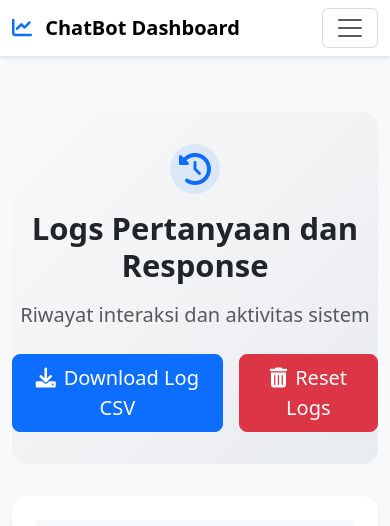
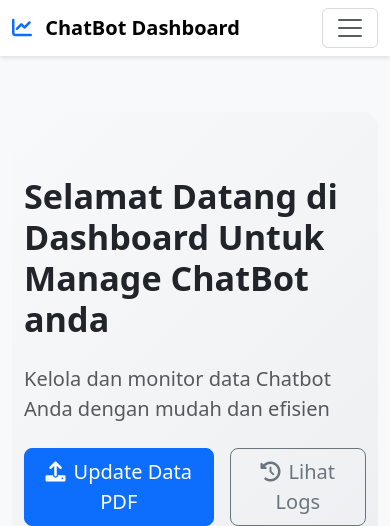
Before and after one commit to omidiyanto/groq-chatbot-telegram, a Flask app: page / in a window 390 px wide. Shown: the top 526 px of the page. Run offline with Flask 3, Linux system fonts and the light colour scheme; parts of the project's set-up code (start-up, migrations or seed data) failed here and were passed over; some libraries are stand-ins or nearby versions; grey boxes are pictures that could not be loaded.

Commit message:
Update index.html

```diff
--- a/templates/index.html
+++ b/templates/index.html
@@ -3,10 +3,9 @@
 <head>
     <meta charset="UTF-8">
     <meta name="viewport" content="width=device-width, initial-scale=1.0">
-    <title>Logs Dashboard</title>
+    <title>Dashboard Management - ChatBot</title>
     <link rel="stylesheet" href="https://cdnjs.cloudflare.com/ajax/libs/bootstrap/5.3.0/css/bootstrap.min.css">
     <link rel="stylesheet" href="https://cdnjs.cloudflare.com/ajax/libs/font-awesome/6.0.0/css/all.min.css">
-    <link rel="stylesheet" href="https://cdn.jsdelivr.net/npm/sweetalert2@11/dist/sweetalert2.min.css">
     <style>
         .navbar {
             box-shadow: 0 2px 4px rgba(0,0,0,.1);
@@ -20,46 +19,41 @@
             color: #0d6efd !important;
             transform: translateY(-2px);
         }
-        .page-header {
+        .hero-section {
             background: linear-gradient(135deg, #f8f9fa 0%, #e9ecef 100%);
-            padding: 2rem 0;
+            padding: 4rem 0;
             border-radius: 15px;
-            margin: 2rem 0;
+            margin-top: 2rem;
         }
-        .table-container {
+        .stat-card {
             background: white;
-            border-radius: 15px;
+            border-radius: 10px;
             padding: 1.5rem;
+            margin: 1rem 0;
             box-shadow: 0 4px 6px rgba(0,0,0,.05);
+            transition: transform 0.3s ease;
         }
-        .table {
-            margin-bottom: 0;
+        .stat-card:hover {
+            transform: translateY(-5px);
         }
-        .table thead th {
-            background-color: #f8f9fa;
-            border-bottom: 2px solid #dee2e6;
-            padding: 1rem;
-            font-weight: 600;
+        .action-card {
+            border: none;
+            border-radius: 12px;
+            transition: all 0.3s ease;
+            height: 100%;
         }
-        .table td {
-            padding: 1rem;
-            vertical-align: middle;
-        }
-        .action-button {
-            transition: all 0.3s ease;
-        }
-        .action-button:hover {
-            transform: translateY(-2px);
+        .action-card:hover {
+            transform: translateY(-5px);
+            box-shadow: 0 10px 20px rgba(0,0,0,.1);
         }
         .icon-circle {
-            width: 50px;
-            height: 50px;
+            width: 60px;
+            height: 60px;
             border-radius: 50%;
             display: flex;
             align-items: center;
             justify-content: center;
             margin-bottom: 1rem;
-            display: inline-flex;
         }
     </style>
 </head>
@@ -76,94 +70,108 @@
             <div class="collapse navbar-collapse" id="navbarNav">
                 <ul class="navbar-nav mx-auto">
                     <li class="nav-item">
-                        <a class="nav-link" href="/"><i class="fas fa-home me-1"></i> Home</a>
+                        <a class="nav-link active" href="/"><i class="fas fa-home me-1"></i> Home</a>
                     </li>
                     <li class="nav-item">
                         <a class="nav-link" href="/upload"><i class="fas fa-upload me-1"></i> Update Data PDF</a>
                     </li>
                     <li class="nav-item">
-                        <a class="nav-link active" href="/logs"><i class="fas fa-history me-1"></i> Lihat Logs</a>
+                        <a class="nav-link" href="/logs"><i class="fas fa-history me-1"></i> Lihat Logs</a>
                     </li>
                 </ul>
                 <div class="d-flex">
-
                 </div>
             </div>
         </div>
     </nav>
 
     <div class="container py-4">
-        <div class="page-header text-center">
-            <div class="icon-circle bg-primary bg-opacity-10 mb-3">
-                <i class="fas fa-history fa-2x text-primary"></i>
-            </div>
-            <h1 class="display-5 fw-bold mb-3">Logs Pertanyaan dan Response</h1>
-            <p class="lead text-muted mb-4">Riwayat interaksi dan aktivitas sistem</p>
-            <div class="d-flex justify-content-center gap-3">
-                <a href="/download" class="btn btn-primary btn-lg action-button">
-                    <i class="fas fa-download me-2"></i>Download Log CSV
-                </a>
-                <form id="reset-form" action="/reset" method="post" style="display:inline;" onsubmit="confirmReset(event);">
-                    <button type="submit" class="btn btn-danger btn-lg action-button">
-                        <i class="fas fa-trash-alt me-2"></i>Reset Logs
-                    </button>
-                </form>
+        <div class="hero-section">
+            <div class="container">
+                <div class="row align-items-center">
+                    <div class="col-lg-6">
+                        <h1 class="display-4 fw-bold mb-4">Selamat Datang di Dashboard Untuk Manage ChatBot anda</h1>
+                        <p class="lead text-muted mb-4">Kelola dan monitor data Chatbot Anda dengan mudah dan efisien</p>
+                        <div class="d-flex gap-3">
+                            <a href="/upload" class="btn btn-primary btn-lg">
+                                <i class="fas fa-upload me-2"></i>Update Data PDF
+                            </a>
+                            <a href="/logs" class="btn btn-outline-secondary btn-lg">
+                                <i class="fas fa-history me-2"></i>Lihat Logs
+                            </a>
+                        </div>
+                    </div>
+                    <div class="col-lg-6">
+                        <img src="https://github.com/user-attachments/assets/258a3a24-3b3e-4c5c-b3c4-55c2d0879aba" alt="Dashboard illustration" class="img-fluid rounded-3">
+                    </div>
+                </div>
             </div>
         </div>
 
-        <div class="table-container">
-            <table class="table table-hover">
-                <thead>
-                    <tr>
-                        <th scope="col">
-                            <i class="fas fa-question-circle me-2 text-primary"></i>
-                            Pertanyaan
-                        </th>
-                        <th scope="col">
-                            <i class="fas fa-comment-dots me-2 text-primary"></i>
-                            Response
-                        </th>
-                    </tr>
-                </thead>
-                <tbody>
-                    {% for log in logs %}
-                    <tr>
-                        <td>{{ log.Pertanyaan }}</td>
-                        <td>{{ log.Response }}</td>
-                    </tr>
-                    {% endfor %}
-                </tbody>
-            </table>
+        <div class="row mt-5">
+            <div class="col-md-4">
+                <div class="stat-card">
+                    <div class="icon-circle bg-primary bg-opacity-10">
+                        <i class="fas fa-file-pdf fa-2x text-primary"></i>
+                    </div>
+                    <h3 class="fs-2 fw-bold">254</h3>
+                    <p class="text-muted mb-0">Total PDF Diupload</p>
+                </div>
+            </div>
+            <div class="col-md-4">
+                <div class="stat-card">
+                    <div class="icon-circle bg-success bg-opacity-10">
+                        <i class="fas fa-check-circle fa-2x text-success"></i>
+                    </div>
+                    <h3 class="fs-2 fw-bold">98%</h3>
+                    <p class="text-muted mb-0">Tingkat Keberhasilan</p>
+                </div>
+            </div>
+            <div class="col-md-4">
+                <div class="stat-card">
+                    <div class="icon-circle bg-info bg-opacity-10">
+                        <i class="fas fa-clock fa-2x text-info"></i>
+                    </div>
+                    <h3 class="fs-2 fw-bold">1,254</h3>
+                    <p class="text-muted mb-0">Total Aktivitas</p>
+                </div>
+            </div>
+        </div>
+
+        <div class="row mt-5 g-4">
+            <div class="col-md-6">
+                <div class="card action-card">
+                    <div class="card-body p-4">
+                        <div class="icon-circle bg-primary bg-opacity-10 mb-3">
+                            <i class="fas fa-upload fa-2x text-primary"></i>
+                        </div>
+                        <h4>Update Data PDF</h4>
+                        <p class="text-muted">Upload dan perbarui data PDF Anda dengan mudah dan cepat</p>
+                        <a href="/upload" class="btn btn-primary">
+                            Mulai Upload
+                            <i class="fas fa-arrow-right ms-2"></i>
+                        </a>
+                    </div>
+                </div>
+            </div>
+            <div class="col-md-6">
+                <div class="card action-card">
+                    <div class="card-body p-4">
+                        <div class="icon-circle bg-secondary bg-opacity-10 mb-3">
+                            <i class="fas fa-history fa-2x text-secondary"></i>
+                        </div>
+                        <h4>Lihat Logs Aktivitas</h4>
+                        <p class="text-muted">Monitor semua aktivitas dan riwayat perubahan data</p>
+                        <a href="/logs" class="btn btn-secondary">
+                            Lihat Logs
+                            <i class="fas fa-arrow-right ms-2"></i>
+                        </a>
+                    </div>
+                </div>
+            </div>
         </div>
     </div>
 
     <script src="https://cdnjs.cloudflare.com/ajax/libs/bootstrap/5.3.0/js/bootstrap.bundle.min.js"></script>
-    <script src="https://cdn.jsdelivr.net/npm/sweetalert2@11"></script>
-    <script>
-        function confirmReset(event) {
-            event.preventDefault();
-            Swal.fire({
-                title: 'Konfirmasi',
-                text: 'Apa anda yakin ingin menghapus?',
-                icon: 'warning',
-                showCancelButton: true,
-                confirmButtonText: 'Iya',
-                cancelButtonText: 'Tidak',
-                confirmButtonColor: '#dc3545',
-                cancelButtonColor: '#6c757d',
-                reverseButtons: true,
-                showClass: {
-                    popup: 'animate__animated animate__fadeInDown'
-                },
-                hideClass: {
-                    popup: 'animate__animated animate__fadeOutUp'
-                }
-            }).then((result) => {
-                if (result.isConfirmed) {
-                    document.getElementById('reset-form').submit();
-                }
-            });
-        }
-    </script>
 </body>
 </html>
```
